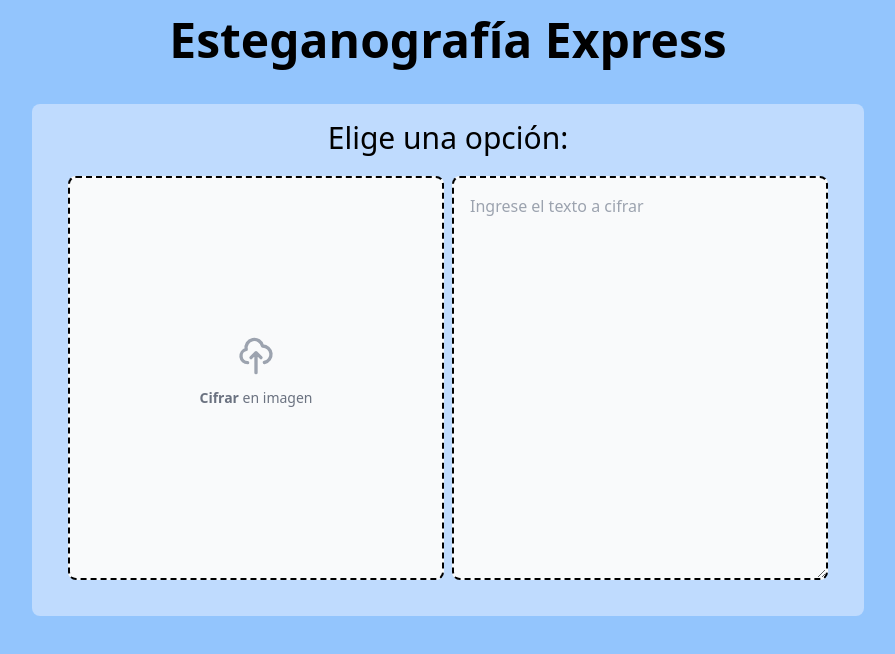
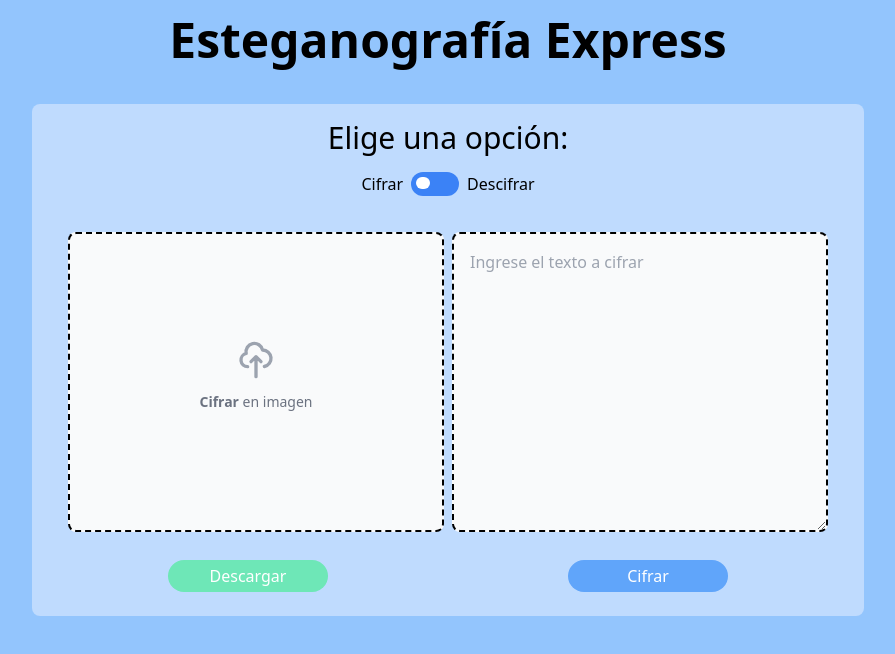
Before and after one commit to isaac-bh/CTF-Proyecto-Final, a React (Vite) app in the folder Frontend/: page / in a window 1280 px wide. Shown: the top 654 px of the page, without its empty margins (192-1087 px from the left). Built offline with nearby package versions, Linux system fonts and the light colour scheme.

Commit message:
Diseño terminado

```diff
--- a/Frontend/src/App.jsx
+++ b/Frontend/src/App.jsx
@@ -1,9 +1,10 @@
-import React from 'react'
-import { useState } from 'react';
+import React, { useState, useEffect } from 'react'
+import './styles/switch.css'
 
 
 export const App = () => {
   const [img, setImg] = useState({ "file" : null, "preview" : "" } );
+  const [cifrar, setCifrar] = useState(true);
 
   const handleImagen = (event) => {
     event.preventDefault();
@@ -22,37 +23,56 @@ export const App = () => {
       <div className=' w-2/3 h-2/3 my-10 mx-auto bg-blue-200 rounded-lg flex flex-col p-4
           justify-between
       '>
-        <p className=' text-3xl text-center flex-none'>
+          <p className=' text-3xl text-center'>
             Elige una opción:
           </p>
+
+          <div className='flex mx-auto my-4'>
+            <label className='mr-2'> Cifrar </label>
+            <input className='sw' type="checkbox" id="switch" onChange={() => setCifrar(!cifrar)} />
+            <label className='lbl_sw h-6 w-12' for="switch">Toggle</label>
+            <label className='ml-2'> Descifrar </label>
+          </div>
+
         <div className='grid justify-around p-4 h-full sm:grid-cols-2'>
-              <div class="block items-center justify-center m-1" >
-                  <label for="dropzone-file1" class="flex flex-col items-center justify-center w-full h-full mr-4 border-2 rounded-lg
+          <div className="block items-center justify-center m-1" >
+            <label for="dropzone-file1" className="flex flex-col items-center justify-center w-full h-full mr-4 border-2 rounded-lg
                 p-4 border-dashed border-black border-2 border-dashed rounded-lg cursor-pointer bg-gray-50 dark:hover:bg-bray-800
                 dark:bg-gray-700 hover:bg-gray-100 dark:border-gray-600 dark:hover:bg-gray-600
                 " style={{ backgroundImage: "url(" + img.preview + ")", backgroundSize: "contain", backgroundRepeat: "no-repeat",
                 backgroundPosition: "center" }} name="img">
-                      <div class="flex flex-col items-center justify-center pt-5 pb-6">
-                          <svg aria-hidden="true" class="w-10 h-10 mb-3 text-gray-400" fill="none" stroke="currentColor"
+                <div className="flex flex-col items-center justify-center pt-5 pb-6">
+                    <svg aria-hidden="true" className="w-10 h-10 mb-3 text-gray-400" fill="none" stroke="currentColor"
                         viewBox="0 0 24 24" xmlns="http://www.w3.org/2000/svg"><path stroke-linecap="round"
                         stroke-linejoin="round" stroke-width="2" d="M7 16a4 4 0 01-.88-7.903A5 5 0 1115.9 6L16 6a5 5 0 011
                           9.9M15 13l-3-3m0 0l-3 3m3-3v12"></path></svg>
-                          <p class="mb-2 text-sm text-gray-500 dark:text-gray-400">
-                            <span class="font-semibold">Cifrar </span>
+                    <p className="mb-2 text-sm text-gray-500 dark:text-gray-400">
+                      <span className="font-semibold">Cifrar </span>
                       en imagen
                     </p>
                 </div>
-                      <input id="dropzone-file1" type="file" class="hidden" accept='.png, .jpg, .jpeg, .svg' onChange={ handleImagen }/>
+                <input id="dropzone-file1" type="file" className="hidden" accept='.png' onChange={ handleImagen }/>
             </label>
           </div>
-              <div class="block items-center justify-center m-1">
+          <div className="block items-center justify-center m-1">
               <textarea id="dropzone-file2" type="text" maxLength="100" className='flex w-full
                 h-full mr-4 border-2 rounded-lg p-4 border-dashed border-black border-2 border-dashed rounded-lg cursor-pointer
                 bg-gray-50 dark:hover:bg-bray-800 dark:bg-gray-700 hover:bg-gray-100 dark:border-gray-600 dark:hover:bg-gray-600
                 outline-none
-                  ' placeholder='Ingrese el texto a cifrar'/>
+              ' placeholder={ cifrar ? "Ingrese el texto a cifrar" : "Texto descifrado..." }/>
           </div>
         </div>
+        <div className='grid justify-around sm:grid-cols-2'>
+        <button className="my-2 mx-auto w-40 border-none rounded-full px-4 bg-green-300 hover:bg-green-400 focus:outline-none
+            font-medium rounded-lg text-white py-1" disabled={ cifrar } >
+            Descargar
+        </button>
+        <button className="my-2 mx-auto w-40 border-none rounded-full px-4 bg-blue-400 hover:bg-blue-500 focus:outline-none
+            font-medium rounded-lg text-white py-1" >
+            { cifrar ? "Cifrar" : "Descifrar " }
+        </button>
+        </div>
+
       </div>
     </div>
   )
--- /dev/null
+++ b/Frontend/src/styles/switch.css
@@ -0,0 +1,39 @@
+.sw[type=checkbox]{
+    height: 0;
+    width: 0;
+    visibility: hidden;
+  }
+
+  .lbl_sw {
+    cursor: pointer;
+    text-indent: -9999px;
+    background: #3b82f6;
+    display: block;
+    border-radius: 100px;
+    position: relative;
+  }
+
+  .lbl_sw:after {
+    content: '';
+    position: absolute;
+    top: 5px;
+    left: 5px;
+    width: 30%;
+    height: 50%;
+    background: #fff;
+    border-radius: 90px;
+    transition: 0.3s;
+  }
+
+  .sw:checked + .lbl_sw {
+    background: #34d399;
+  }
+
+  .sw:checked + .lbl_sw:after {
+    left: calc(100% - 5px);
+    transform: translateX(-100%);
+  }
+
+  .lbl_sw:active:after {
+    width: 10%;
+  }
```
Lines whose indentation alone changed are shown as unchanged.
